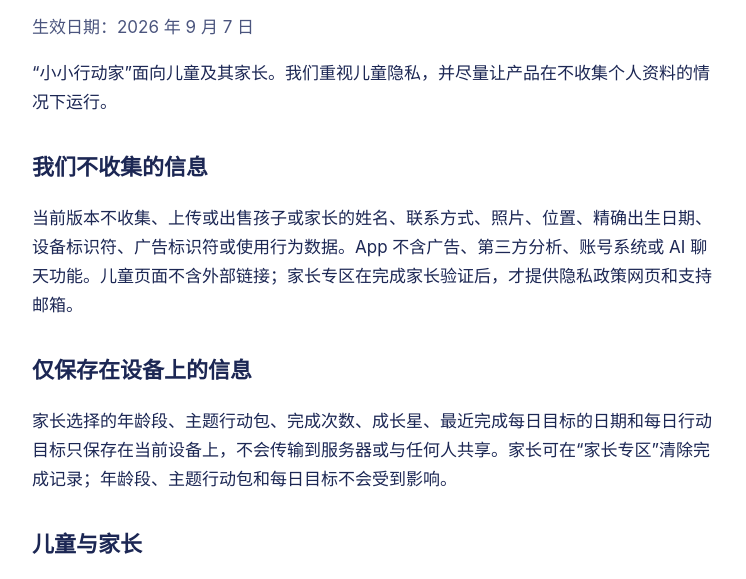
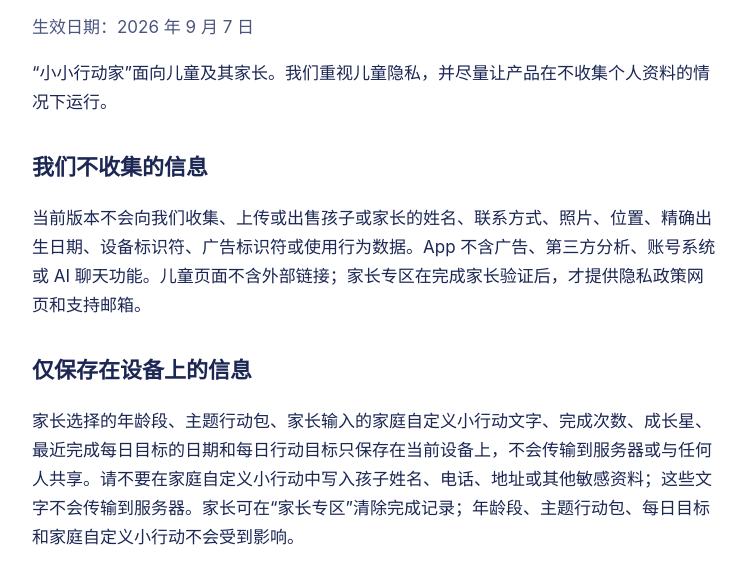
Before and after one commit to derrickpan0919-code/xiaoxingdongjia-privacy, a plain HTML site: page index.html in a window 1280 px wide. Shown: the part 160-739 px from the top of the page, without its empty margins (264-1010 px from the left). Drawn offline with Linux system fonts and the light colour scheme.

Commit message:
更新家庭自定义行动本机说明

```diff
--- a/index.html
+++ b/index.html
@@ -21,9 +21,9 @@
         <p class="date">生效日期：2026 年 9 月 7 日</p>
         <p>“小小行动家”面向儿童及其家长。我们重视儿童隐私，并尽量让产品在不收集个人资料的情况下运行。</p>
         <h2>我们不收集的信息</h2>
-        <p>当前版本不收集、上传或出售孩子或家长的姓名、联系方式、照片、位置、精确出生日期、设备标识符、广告标识符或使用行为数据。App 不含广告、第三方分析、账号系统或 AI 聊天功能。儿童页面不含外部链接；家长专区在完成家长验证后，才提供隐私政策网页和支持邮箱。</p>
+        <p>当前版本不会向我们收集、上传或出售孩子或家长的姓名、联系方式、照片、位置、精确出生日期、设备标识符、广告标识符或使用行为数据。App 不含广告、第三方分析、账号系统或 AI 聊天功能。儿童页面不含外部链接；家长专区在完成家长验证后，才提供隐私政策网页和支持邮箱。</p>
         <h2>仅保存在设备上的信息</h2>
-        <p>家长选择的年龄段、主题行动包、完成次数、成长星、最近完成每日目标的日期和每日行动目标只保存在当前设备上，不会传输到服务器或与任何人共享。家长可在“家长专区”清除完成记录；年龄段、主题行动包和每日目标不会受到影响。</p>
+        <p>家长选择的年龄段、主题行动包、家长输入的家庭自定义小行动文字、完成次数、成长星、最近完成每日目标的日期和每日行动目标只保存在当前设备上，不会传输到服务器或与任何人共享。请不要在家庭自定义小行动中写入孩子姓名、电话、地址或其他敏感资料；这些文字不会传输到服务器。家长可在“家长专区”清除完成记录；年龄段、主题行动包、每日目标和家庭自定义小行动不会受到影响。</p>
         <h2>儿童与家长</h2>
         <p>设置、隐私和未来购买内容都放在家长专区，并需要先完成家长验证。儿童页面不含购买入口或外部链接。</p>
         <h2>未来功能变更</h2>
```
